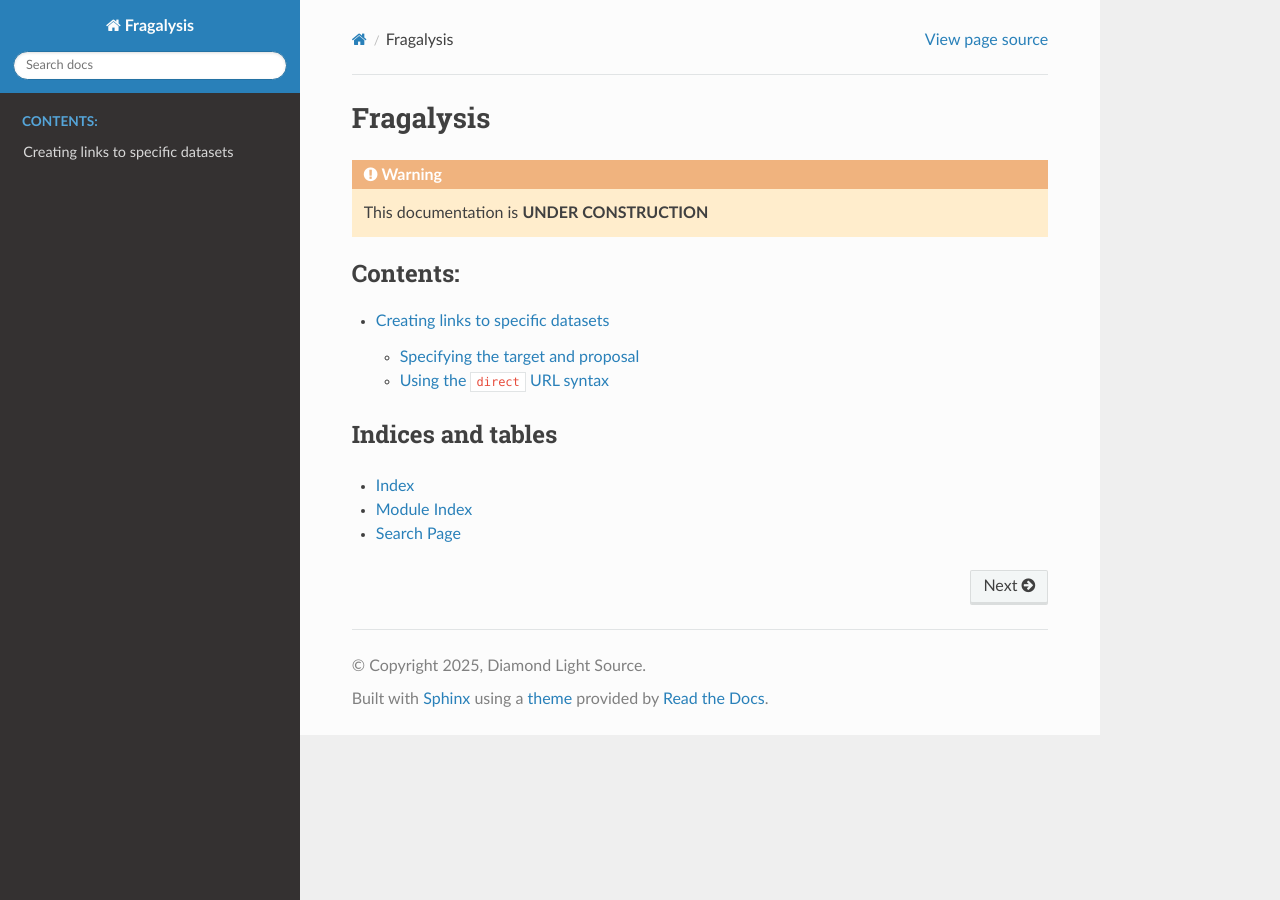
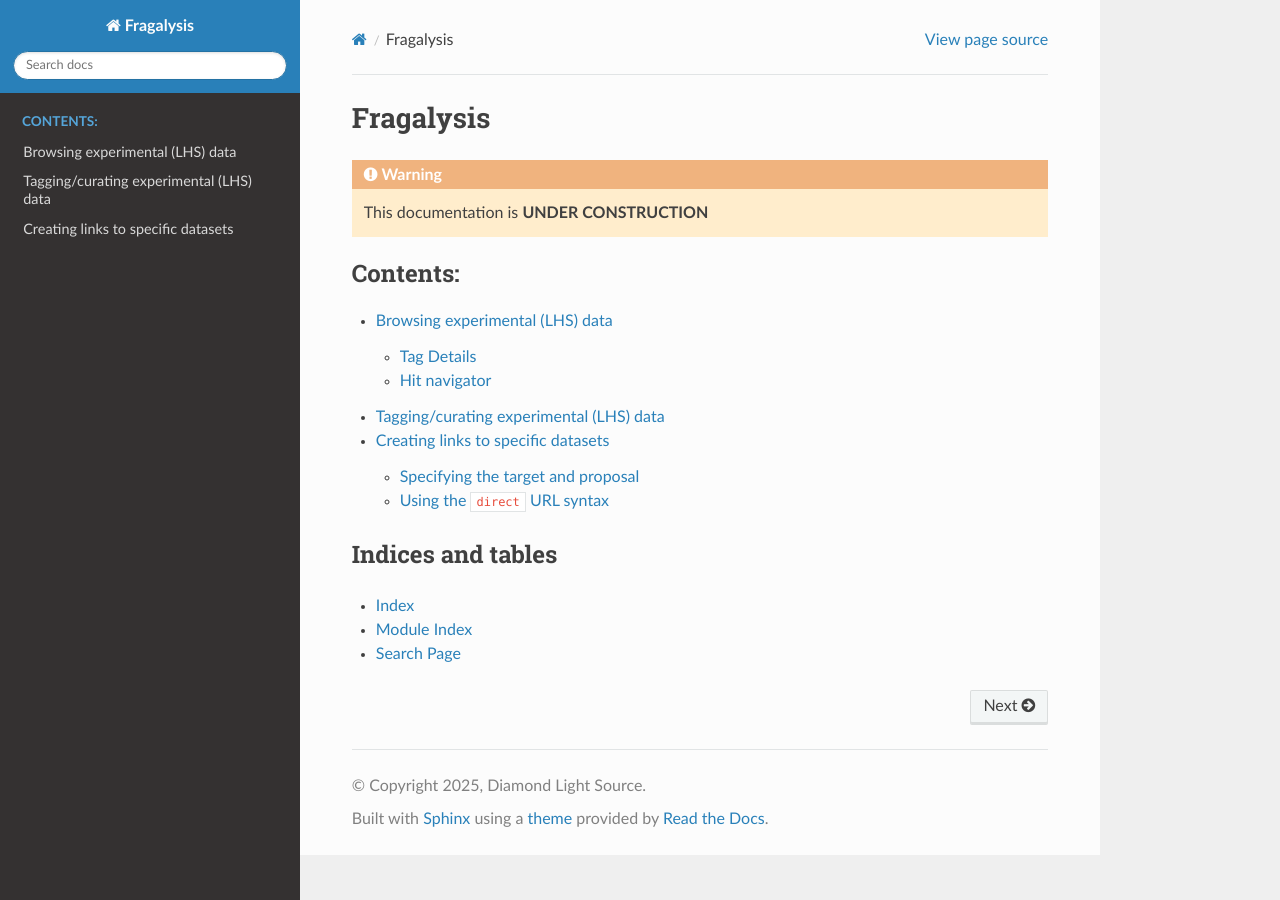
Before and after one commit to xchem/fragalysis, a Sphinx documentation site: the page built from docs/source/index.rst, in a window 1280 px wide. Built offline with Sphinx 7.4.7 and the Read the Docs theme 3.1.0, drawn with Linux system fonts in a browser that asks for light colours; formulas are drawn with MathJax 3; some of the changed lines change nothing that is shown.

Commit message:
intial LHS docs

```diff
--- a/docs/source/index.rst
+++ b/docs/source/index.rst
@@ -9,6 +9,8 @@ Fragalysis
    :maxdepth: 2
    :caption: Contents:
 
+   Browsing experimental (LHS) data <lhs>
+   Tagging/curating experimental (LHS) data <tags>
    Creating links to specific datasets <urls>
 
 
--- /dev/null
+++ b/docs/source/lhs.md
@@ -0,0 +1,58 @@
+
+# Browsing Experimental (LHS) data
+
+The left-hand-side (LHS) user interface of Fragalysis allows you to select experimental data for display, download, and computation.
+
+There are two panels:
+
+- [Tag Details](#tag-details)
+- [Hit navigator](#hit-navigator)
+
+<img src="_static/media/lhs_ui.png" alt="lhs" width="600px">
+
+## Tag Details
+
+<img src="_static/media/lhs_tag_panel.png" alt="lhs" width="600px">
+
+All tags assigned to left-hand side data can be managed in this panel.
+
+This section details how tags can be used to filter experimental data. To add and edit tags see the [Tagging/curating experimental (LHS) data](tags) page.
+
+### Selecting tag(s)
+
+Select tags to show datasets assigned to that tag in the [Hit navigator](#hit-navigator). The union / intersection toggle at the top of the page can be used to determine the behaviour when multiple tags are selected:
+
+- **Union**: Display datasets that are tagged with **at least one** of the selected tags
+- **Intersection**: Display datasets that are tagged with **all** of the selected tags
+
+### Show all hits
+
+The **SHOW ALL HITS** button overrides the tag selection and shows datasets regardless of tag
+
+### Select all tags
+
+The **SELECT ALL TAGS** button selects all tags
+
+### Select hits belonging to a tag
+
+To select (activate checkboxes) in the hit navigator for all datasets belonging to a specific tag use the **SELECT HITS** buttons next to each tag.
+
+## Hit navigator
+
+<img src="_static/media/lhs_hit_panel.png" alt="lhs" width="600px">
+
+### LHS "poses" and "observations"
+
+Ligands from experimental datasets are known as **observations** are grouped into **poses**. **Poses** are named after and take their behaviour from their **main observation**.
+
+**Poses** and **observations** have the following interface:
+
+<img src="_static/media/lhs_pose.pdf" alt="lhs" width="600px">
+
+### What decides which hits are shown?
+
+The hit navigator follows these key rules to determine which datasets are shown:
+
+1. All datasets displayed in the 3d viewer are shown
+1. Datasets from active tags are shown
+1. If a search string is present, only observations matching that string are shown
--- /dev/null
+++ b/docs/source/tags.md
@@ -0,0 +1,2 @@
+
+# Tagging/curating experimental (LHS) data
```
Also changed, not shown: docs/source/_static/media/lhs_hit_panel.png (added), docs/source/_static/media/lhs_pose.png (added), docs/source/_static/media/lhs_tag_panel.png (added), docs/source/_static/media/lhs_ui.png (added), 2 other files.
